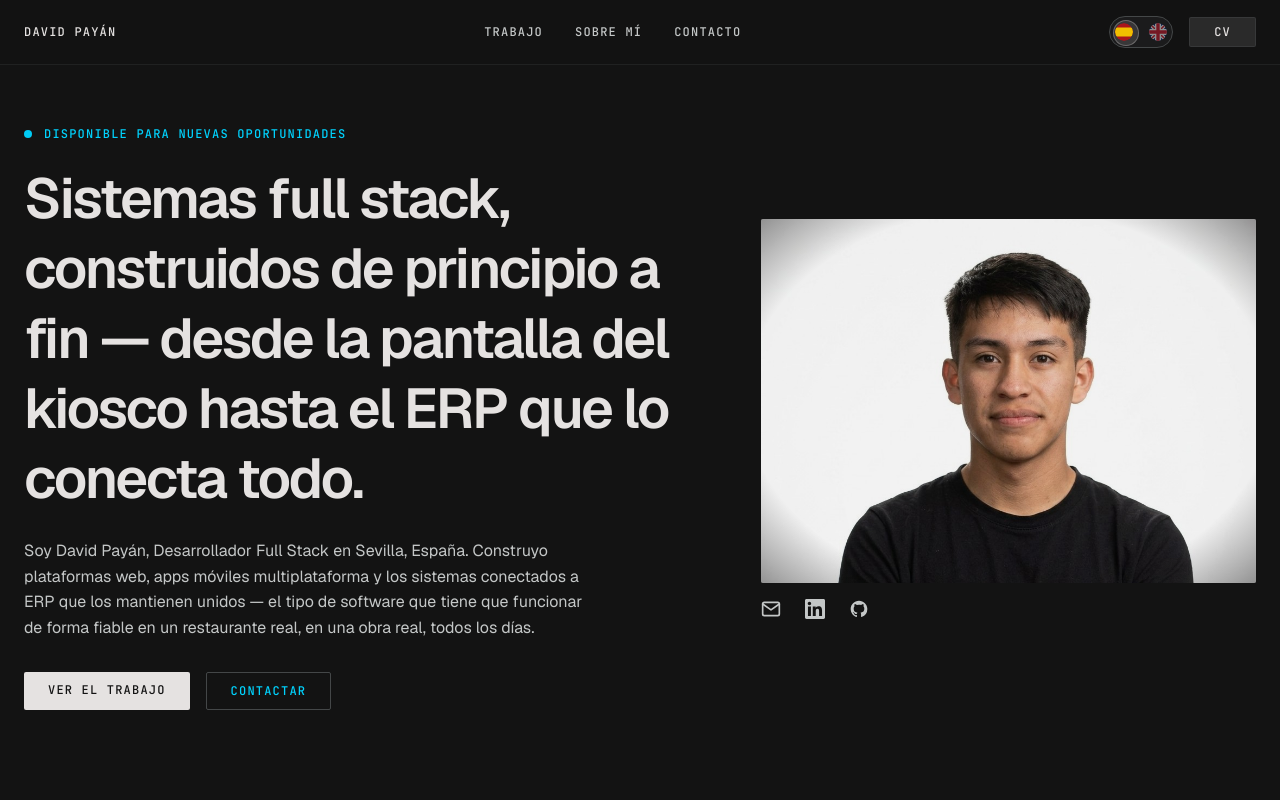
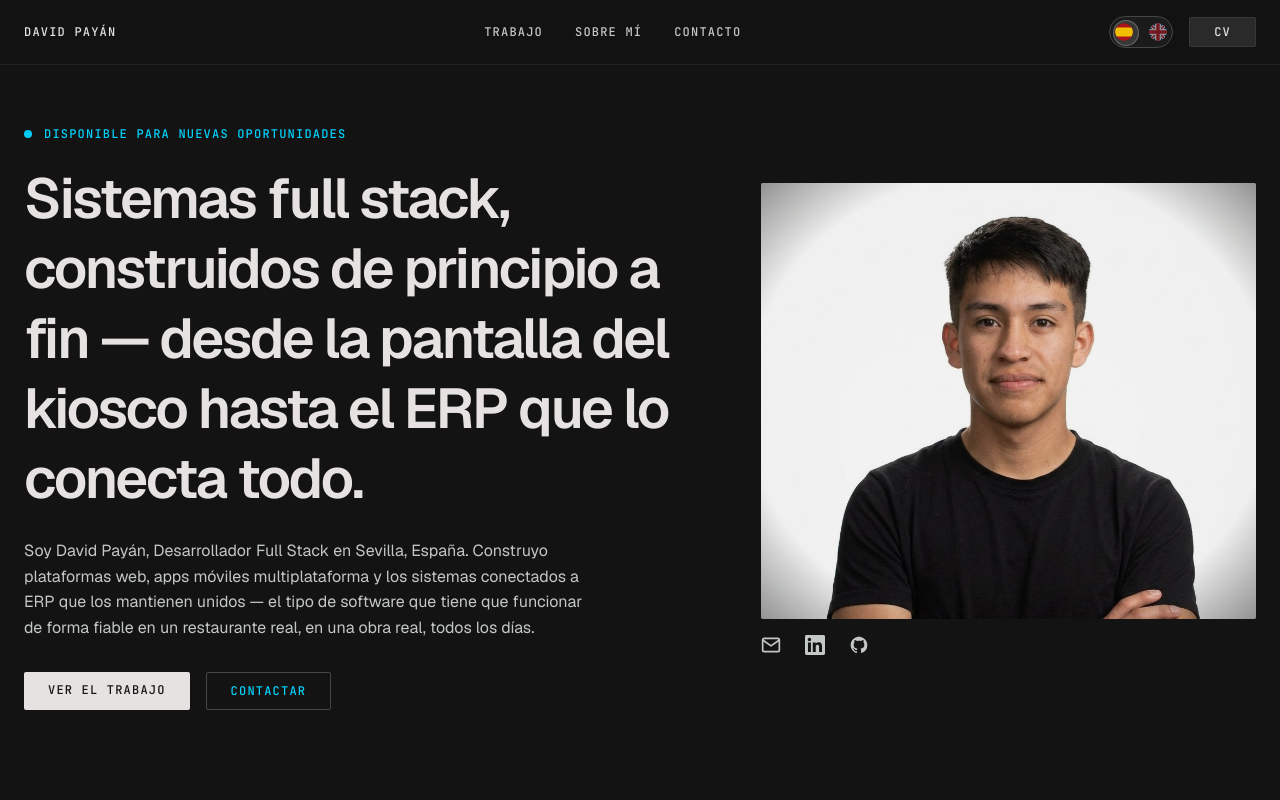
Before and after one commit to DavidPayan8/portfolio, a React (Vite) app: page / in a window 1280 px wide. Shown: the top 800 px of the page. Built offline with nearby package versions, Linux system fonts and the light colour scheme.

Commit message:
Lower the hero photo crop line, previous one cut too high

```diff
--- a/src/components/Hero.tsx
+++ b/src/components/Hero.tsx
@@ -39,8 +39,8 @@ export function Hero() {
               src="/photo.jpg"
               alt="David Payán"
               width={912}
-              height={670}
-              className="w-full aspect-[912/670] object-cover brightness-95"
+              height={803}
+              className="w-full aspect-[912/803] object-cover brightness-95"
             />
             <div
               className="pointer-events-none absolute inset-0 bg-[radial-gradient(ellipse_at_center,transparent_75%,theme(colors.background)_135%)]"
```
Also changed, not shown: public/photo.jpg.
